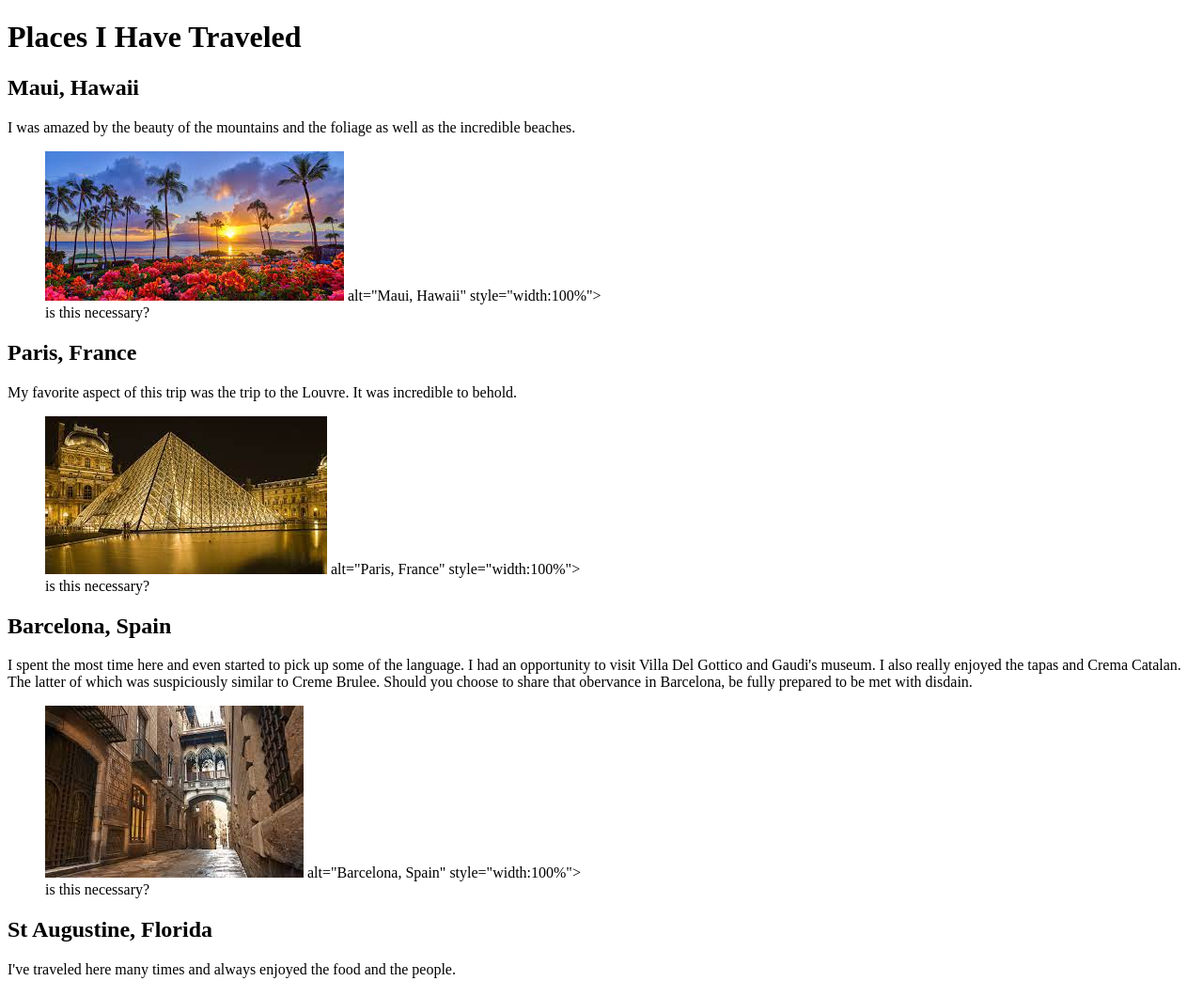
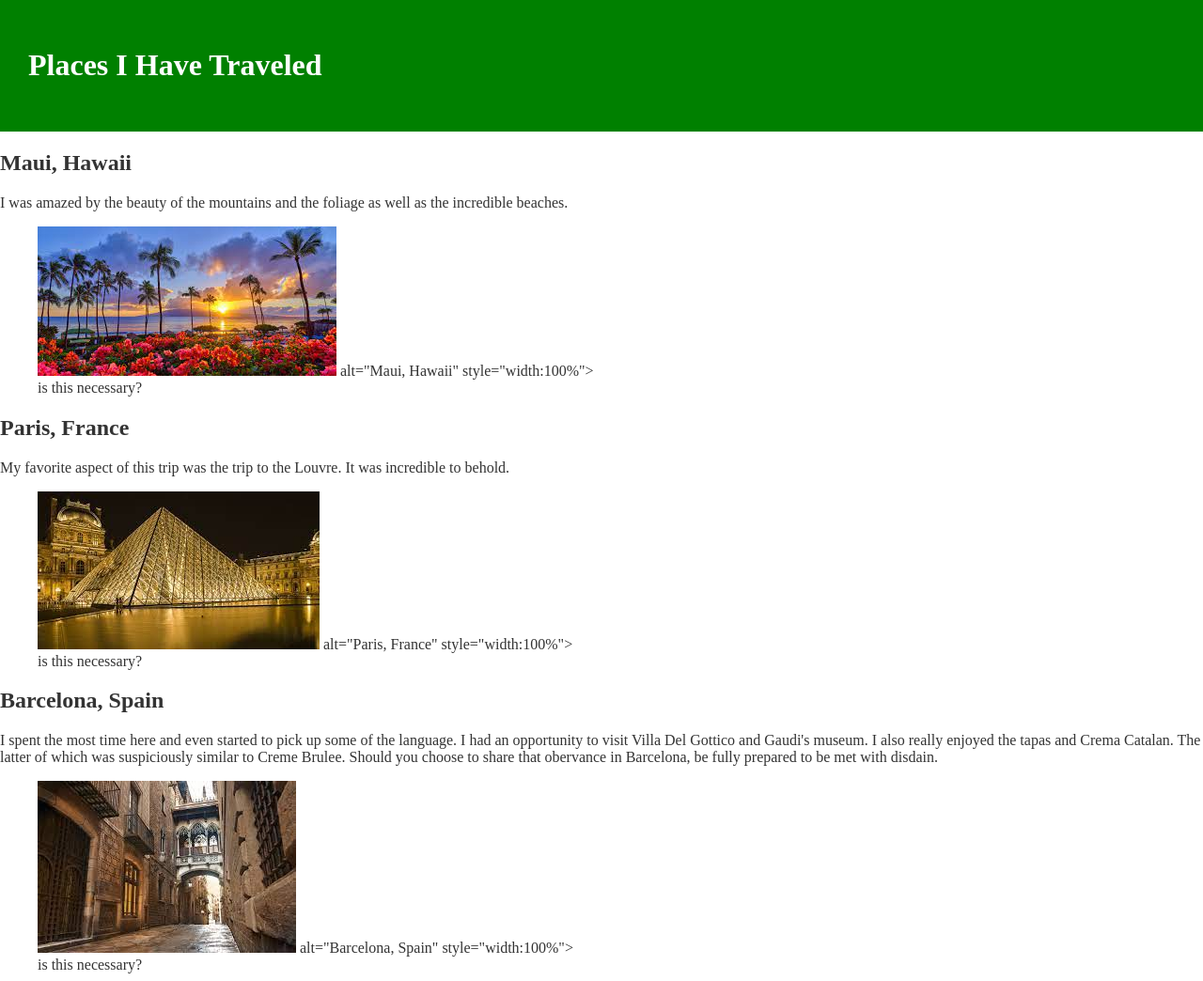
Before and after one commit to CK286/js-assignment-4-html-me-something-CK286, a website: page index.html in a window 1280 px wide. Shown: the top 1044 px of the page at 94% size. Drawn offline with Linux system fonts and the light colour scheme.

Commit message:
added elements

```diff
--- a/index.html
+++ b/index.html
@@ -2,7 +2,7 @@
 <html>
    <head>
       <title>Places I Have Traveled</title>
-      <link rel="stylesheet" type="text/css" href="style.css"/>
+      <link rel="stylesheet" type="text/css" href="styles.css"/>
    </head>
    <body>
       <!-- Write your HTML in this file! -->
--- a/styles.css
+++ b/styles.css
@@ -1,7 +1,23 @@
 /* Write your CSS here! */
 
 /* elements */
+body {
+    background-color: white;
+    font-size: 25 pt;
+    color: #333;
+    width: 100vw;
+    height: 100vh;
+    margin: 0px;
+    padding: 0px;
 
+}
+header {
+    background-color: green;
+    color: white;
+    padding: 30px;
+    margin: 0px
+
+}
 
 
 /* ids */
```
